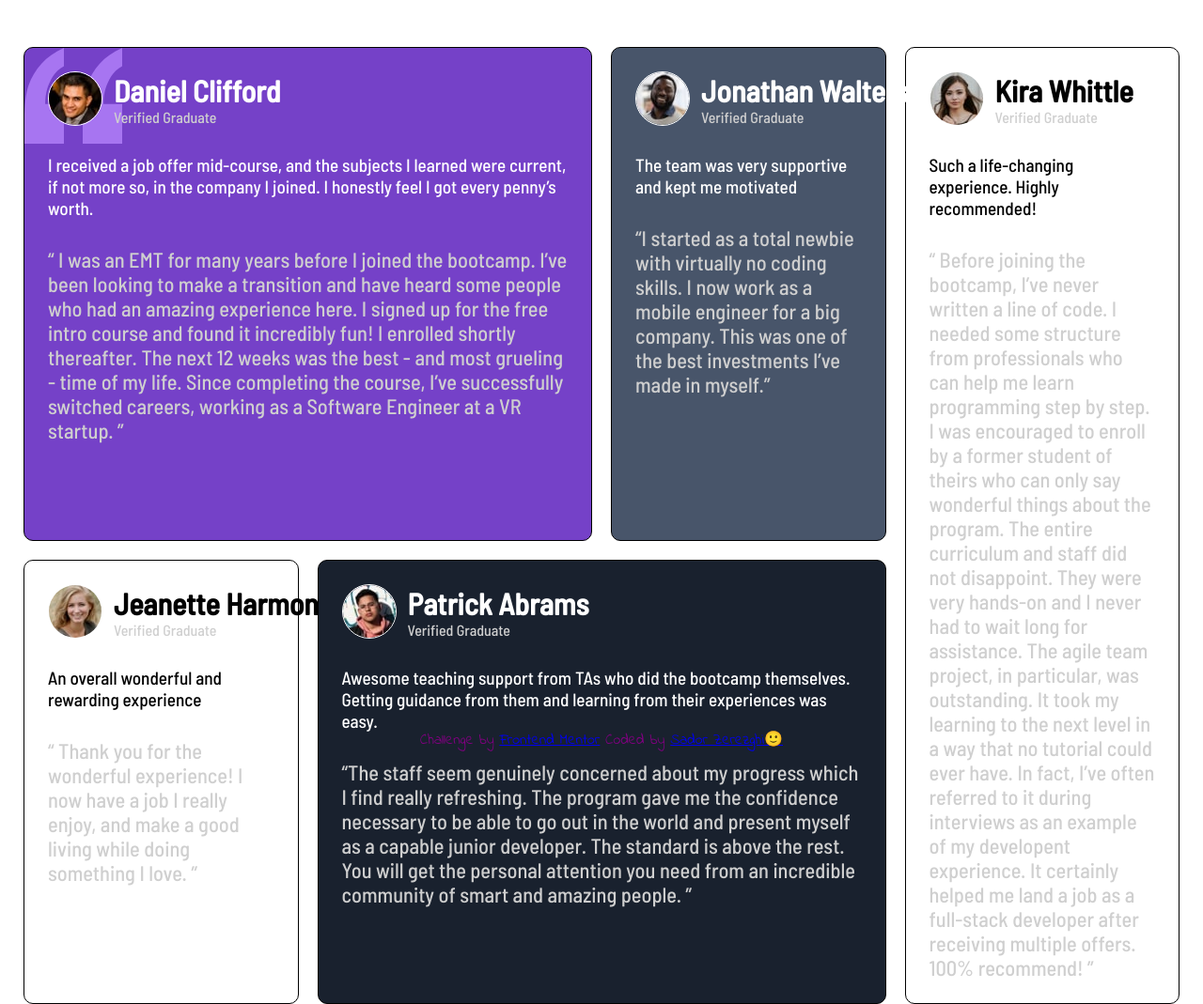
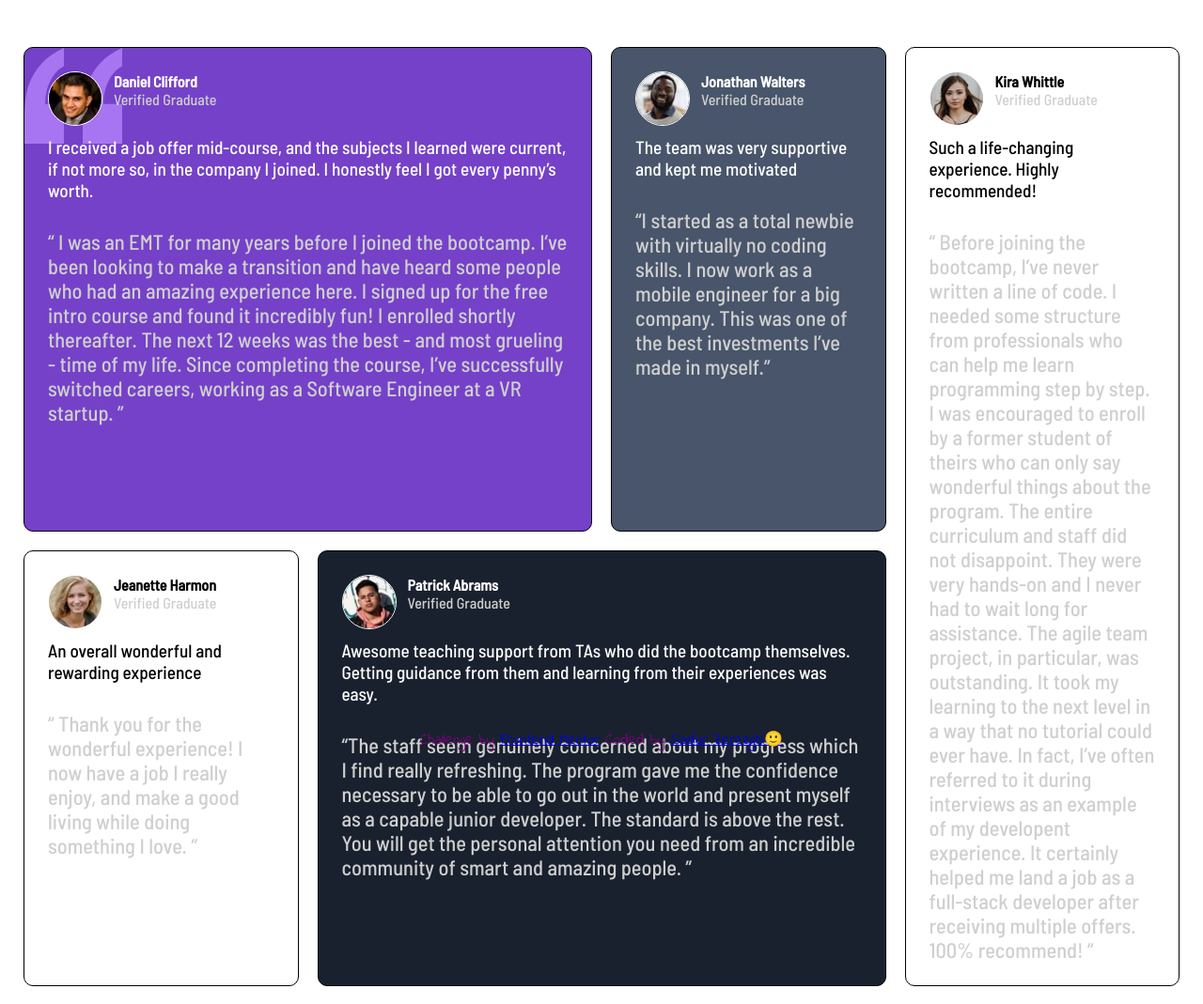
Before and after one commit to SadorDev/Testimonials-Grid-Section, a plain HTML site: page index.html in a window 1280 px wide. Shown: the whole page at 94% size. Drawn offline with Linux system fonts and the light colour scheme.

Commit message:
Changed h1 to h4

```diff
--- a/index.html
+++ b/index.html
@@ -28,7 +28,7 @@
     <figure class="grid-item-1">
       <img src="images\image-daniel.jpg" alt="Daniel" />
       <figcaption>
-        <h1 class="daniel">Daniel Clifford</h1>
+        <h4 class="daniel">Daniel Clifford</h4>
         <p>Verified Graduate</p>
       </figcaption>
       <blockquote>
@@ -49,7 +49,7 @@
     <figure class="grid-item-2">
       <img src="images\image-jonathan.jpg" alt="Jonathan" />
       <figcaption>
-        <h1 class="jonathan">Jonathan Walters</h1>
+        <h4 class="jonathan">Jonathan Walters</h4>
         <p>Verified Graduate</p>
       </figcaption>
       <blockquote>
@@ -63,12 +63,12 @@
     <figure class="grid-item-3">
       <img src="images\image-kira.jpg" alt="Kira" />
       <figcaption>
-        <h1>Kira Whittle</h1>
+        <h4>Kira Whittle</h4>
         <p>Verified Graduate</p>
       </figcaption>
       <blockquote>
         <p class="speech-title">Such a life-changing experience. Highly recommended!</p>
-        <p class="speech-main">“ Before joining the bootcamp, I’ve never written a line of code. I needed some structure
+        <p class="speech-main kira">“ Before joining the bootcamp, I’ve never written a line of code. I needed some structure
           from
           professionals who can help me learn programming step by step. I was encouraged to enroll by a former
           student of theirs who can only say wonderful things about the program. The entire curriculum and staff
@@ -83,7 +83,7 @@
     <figure class="grid-item-4">
       <img src="images\image-patrick.jpg" alt="Patrick" />
       <figcaption>
-        <h1 class="patrick">Patrick Abrams</h1>
+        <h4 class="patrick">Patrick Abrams</h4>
         <p>Verified Graduate</p>
       </figcaption>
       <blockquote>
@@ -104,7 +104,7 @@
     <figure class="grid-item-5">
       <img src="images\image-jeanette.jpg" alt="Jeanette" />
       <figcaption>
-        <h1>Jeanette Harmon</h1>
+        <h4>Jeanette Harmon</h4>
         <p>Verified Graduate</p>
       </figcaption>
       <blockquote>
```
